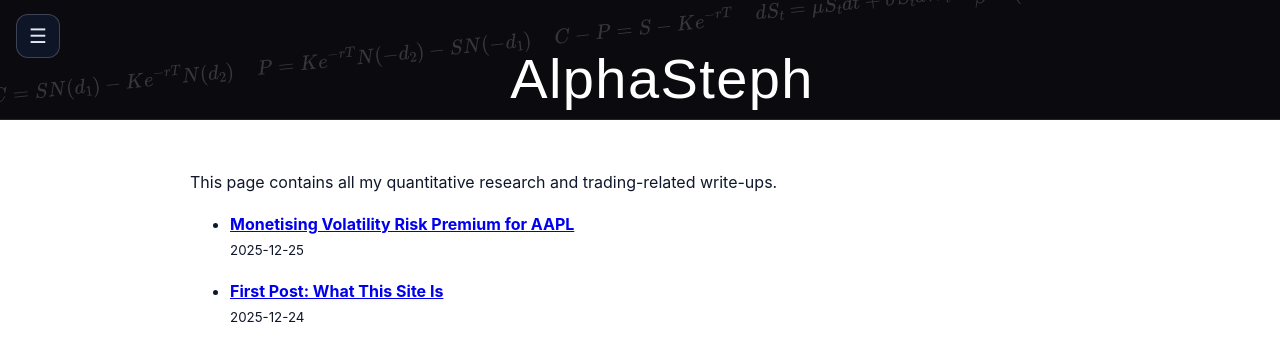
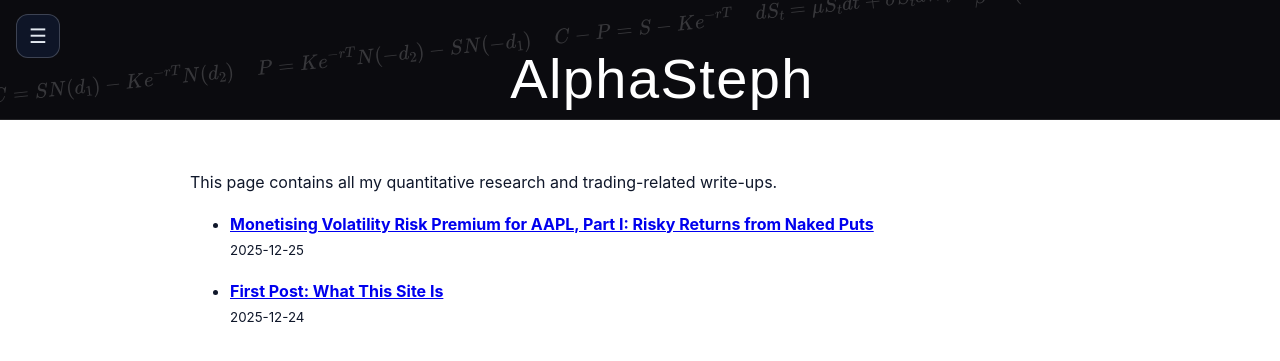
Before and after one commit to sljy1995/StephTheAlpha, a Jekyll site: the page built from projects.md, in a window 1280 px wide. Shown: the top 361 px of the page. Built offline with Jekyll 4.4.1, drawn with Linux system fonts in a browser that asks for light colours; some web fonts are replaced.

Commit message:
Update 2025-12-25-monetising-vrp-for-aapl.md

```diff
--- a/_posts/2025-12-25-monetising-vrp-for-aapl.md
+++ b/_posts/2025-12-25-monetising-vrp-for-aapl.md
@@ -1,6 +1,6 @@
 ---
 layout: default
-title: "Monetising Volatility Risk Premium for AAPL"
+title: "Monetising Volatility Risk Premium for AAPL, Part I: Risky Returns from Naked Puts"
 date: 2025-12-25
 excerpt: "The persistence of AAPL’s volatility risk premium was studied and  converted into a systematic put-selling signal for retail traders. Over a period of 2.5 years, the strategy was able to generate a total of USD 13,745.50 with one contract traded per execution, with a max drawdown of USD 8071.50. Assuming a portfolio capital of USD50,000 for a beginner to intermediate retail trader, and a risk-free rate of 3%, the Sharpe ratio is 1.65. Of note, risk management measures have yet to been incorporated."
 ---
```
